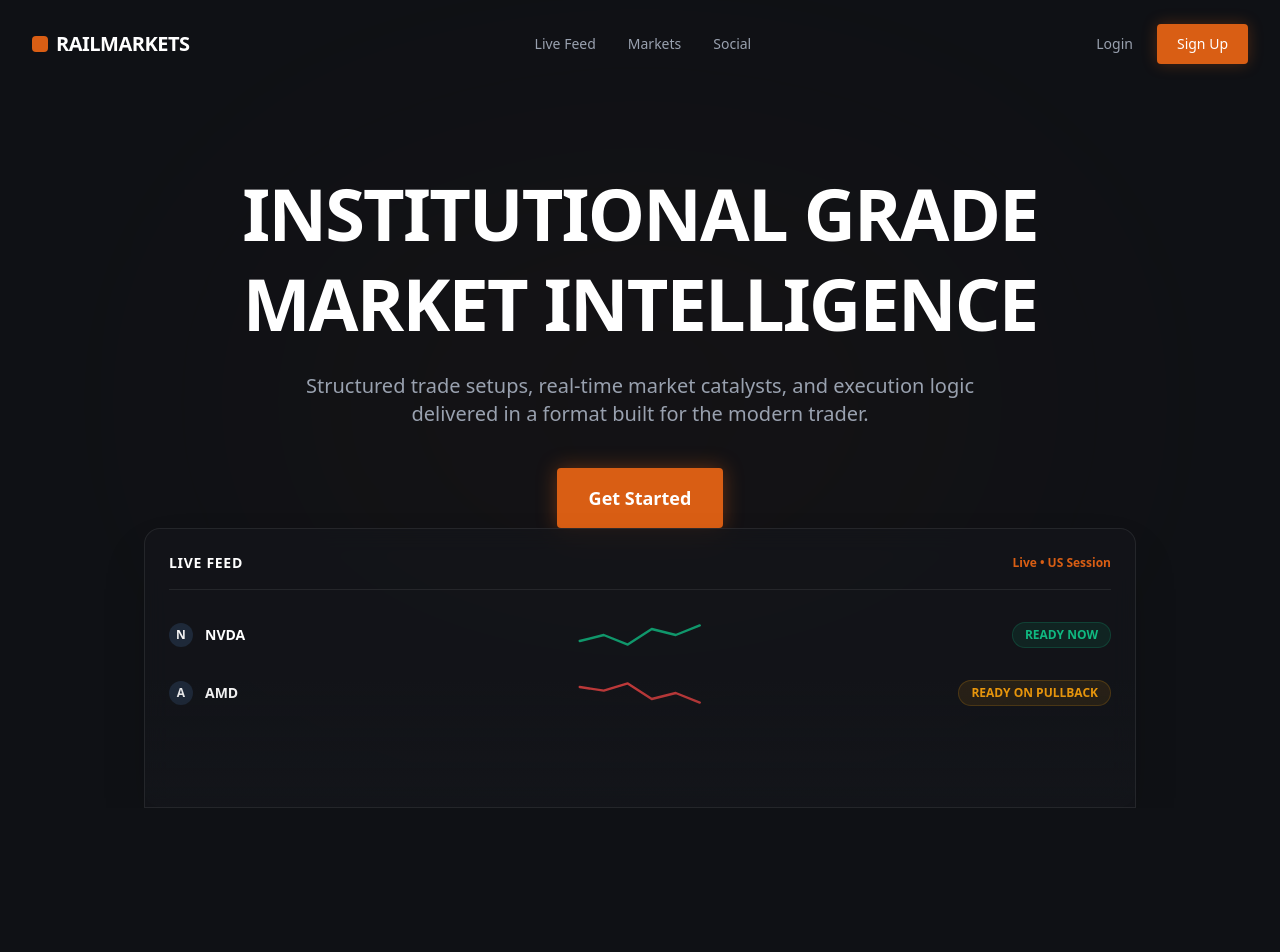
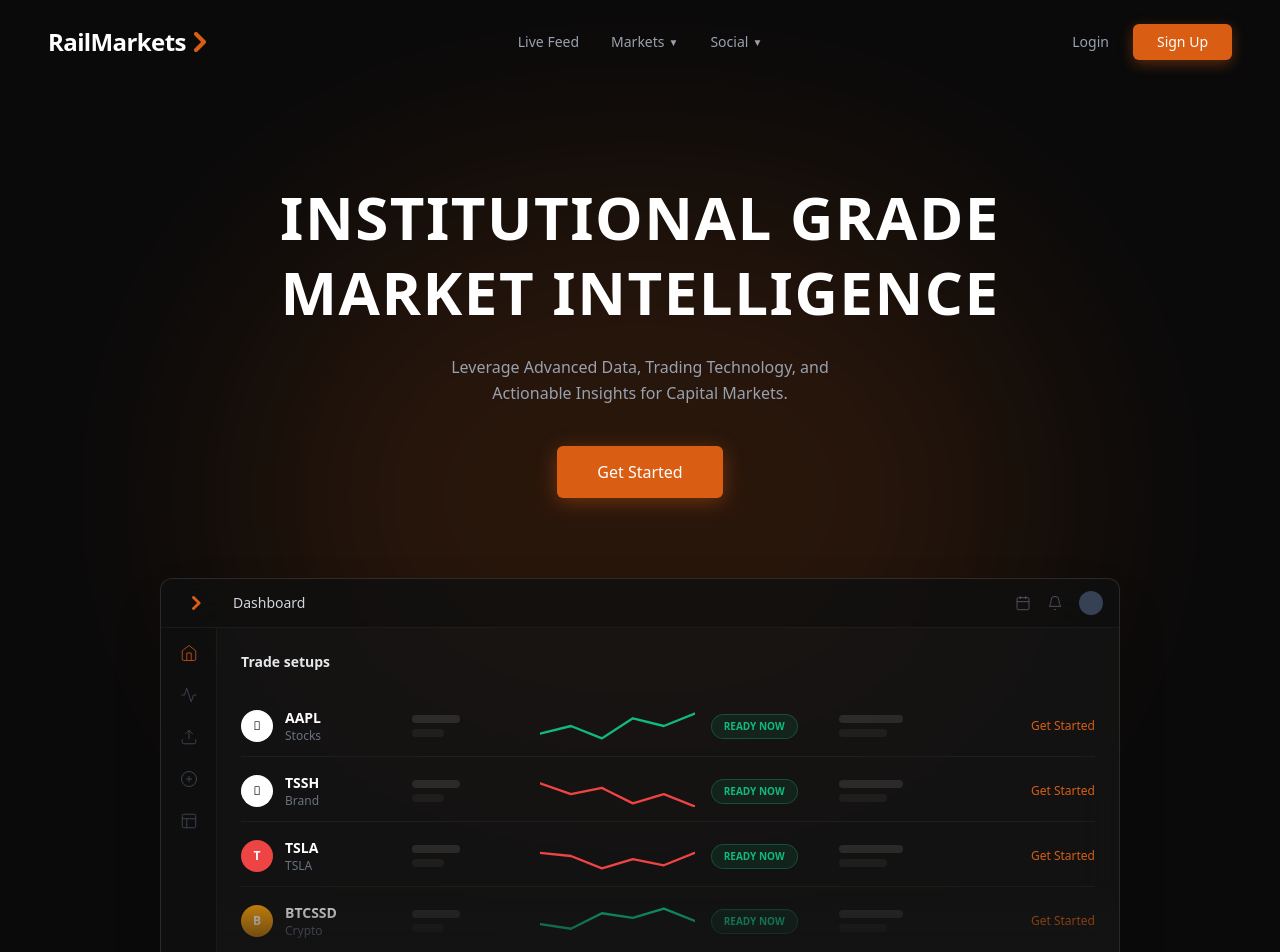
Before and after one commit to jalenbarnes/railmarkets--web, a Next.js app: page / in a window 1280 px wide. Shown: the top 952 px of the page. Before the commit the page ends 808 px from the top, so only its background shows below. Built offline with nearby package versions, Linux system fonts and the light colour scheme.

Commit message:
fix: tightly align landing page ui to the final mockup design

```diff
--- a/src/app/page.tsx
+++ b/src/app/page.tsx
@@ -1,94 +1,203 @@
 import Link from "next/link";
-import Image from "next/image";
 
 export default function LandingPage() {
   return (
-    <div className="min-h-screen bg-[var(--background)] text-[var(--foreground)] flex flex-col relative overflow-hidden">
-      {/* Subtle Ambient Orange Glow Background */}
-      <div className="absolute inset-0 z-0 pointer-events-none">
-        <div className="absolute top-1/4 left-1/2 -translate-x-1/2 w-[800px] h-[400px] bg-[var(--brand-orange)] opacity-[0.03] blur-[150px] rounded-full"></div>
-      </div>
+    <div className="min-h-screen bg-[#0a0a0a] text-white flex flex-col relative overflow-hidden font-sans selection:bg-[#d95e14] selection:text-white">
+      {/* Ambient Glow */}
+      <div className="absolute top-[20%] left-1/2 -translate-x-1/2 w-[800px] h-[600px] bg-[#d95e14] opacity-[0.15] blur-[120px] rounded-full pointer-events-none"></div>
 
-      {/* Transparent Navigation Bar */}
-      <nav className="relative z-10 w-full py-6 px-8 flex justify-between items-center bg-transparent">
-        <div className="font-bold text-xl tracking-tight text-white uppercase flex items-center gap-2">
-          {/* Logo Placeholder */}
-          <div className="w-4 h-4 bg-[var(--brand-orange)] rounded-sm"></div>
+      {/* Navigation */}
+      <nav className="relative z-10 w-full max-w-7xl mx-auto py-6 px-6 md:px-12 flex justify-between items-center">
+        <div className="flex items-center gap-2 text-2xl font-semibold tracking-tight">
           RailMarkets
+          <svg width="14" height="20" viewBox="0 0 14 20" fill="none" xmlns="http://www.w3.org/2000/svg">
+            <path d="M2 2L10 10L2 18" stroke="#d95e14" strokeWidth="4" strokeLinecap="round" strokeLinejoin="round"/>
+          </svg>
         </div>
-        <div className="hidden md:flex gap-8 items-center text-sm font-medium text-gray-400">
+
+        <div className="hidden md:flex items-center gap-8 text-sm text-gray-400">
           <Link href="/feed" className="hover:text-white transition-colors">Live Feed</Link>
-          <Link href="/markets" className="hover:text-white transition-colors">Markets</Link>
-          <Link href="/social" className="hover:text-white transition-colors">Social</Link>
+          <div className="flex items-center gap-1 cursor-pointer hover:text-white transition-colors">
+            Markets <span className="text-[10px]">▼</span>
+          </div>
+          <div className="flex items-center gap-1 cursor-pointer hover:text-white transition-colors">
+            Social <span className="text-[10px]">▼</span>
+          </div>
         </div>
-        <div className="flex gap-6 items-center text-sm font-medium">
+
+        <div className="flex items-center gap-6 text-sm font-medium">
           <Link href="/login" className="text-gray-400 hover:text-white transition-colors">Login</Link>
-          <Link href="/signup" className="bg-[var(--brand-orange)] hover:bg-[var(--brand-orange-hover)] text-white px-5 py-2.5 rounded-sm transition-colors shadow-[0_0_15px_rgba(217,94,20,0.3)]">
+          <Link href="/signup" className="bg-[#d95e14] hover:bg-[#b84f0f] text-white px-6 py-2 rounded-md transition-colors shadow-[0_4px_14px_0_rgba(217,94,20,0.39)]">
             Sign Up
           </Link>
         </div>
       </nav>
 
-      {/* Hero Section */}
-      <main className="relative z-10 flex-1 flex flex-col justify-center items-center px-4 pt-20 pb-32 text-center">
-        <h1 className="text-5xl md:text-6xl lg:text-7xl font-extrabold text-white tracking-tight uppercase max-w-4xl leading-tight">
-          Institutional Grade <br /> Market Intelligence
+      {/* Hero */}
+      <main className="relative z-10 flex flex-col items-center mt-16 md:mt-24 px-4 text-center">
+        <h1 className="text-4xl md:text-5xl lg:text-6xl font-bold text-white tracking-wide uppercase leading-tight">
+          INSTITUTIONAL GRADE <br /> MARKET INTELLIGENCE
         </h1>
-        <p className="mt-6 text-lg md:text-xl text-gray-400 max-w-2xl font-light">
-          Structured trade setups, real-time market catalysts, and execution logic delivered in a format built for the modern trader.
+        <p className="mt-6 text-gray-400 max-w-xl text-sm md:text-base leading-relaxed">
+          Leverage Advanced Data, Trading Technology, and <br className="hidden md:block" /> Actionable Insights for Capital Markets.
         </p>
-        <Link href="/signup" className="mt-10 bg-[var(--brand-orange)] hover:bg-[var(--brand-orange-hover)] text-white px-8 py-4 rounded-sm text-lg font-bold transition-colors shadow-[0_0_20px_rgba(217,94,20,0.4)]">
+        <Link href="/signup" className="mt-10 bg-[#d95e14] hover:bg-[#b84f0f] text-white px-10 py-3.5 rounded-md font-medium transition-colors shadow-[0_4px_20px_0_rgba(217,94,20,0.4)]">
           Get Started
         </Link>
       </main>
 
-      {/* Partially Revealed 'Live Feed' Frosted Sheet */}
-      <div className="relative z-20 w-full max-w-5xl mx-auto -mt-16 sm:-mt-24 md:-mt-32 px-4 pb-0 flex flex-col items-center">
-        <div className="w-full glass-panel rounded-t-2xl p-6 border-b-0 shadow-2xl overflow-hidden relative" style={{ height: "280px" }}>
-          {/* Header */}
-          <div className="flex justify-between items-center mb-6 pb-4 border-b border-[var(--brand-border)]">
-            <h3 className="text-white font-bold uppercase tracking-wider text-sm">Live Feed</h3>
-            <span className="text-[var(--brand-orange)] text-xs font-semibold">Live • US Session</span>
+      {/* Dashboard Mockup Sheet */}
+      <div className="relative z-20 w-full max-w-5xl mx-auto mt-20 px-4 md:px-8 flex-1 flex flex-col">
+        <div className="w-full flex-1 bg-[#141414]/80 backdrop-blur-xl border border-white/10 rounded-t-xl overflow-hidden flex flex-col shadow-2xl min-h-[400px]">
+
+          {/* Dashboard Header */}
+          <div className="flex items-center justify-between px-4 py-3 border-b border-white/5 bg-black/20">
+            <div className="flex items-center gap-4">
+              <div className="w-10 flex justify-center">
+                <svg width="10" height="14" viewBox="0 0 14 20" fill="none" xmlns="http://www.w3.org/2000/svg">
+                  <path d="M2 2L10 10L2 18" stroke="#d95e14" strokeWidth="4" strokeLinecap="round" strokeLinejoin="round"/>
+                </svg>
+              </div>
+              <span className="text-sm font-medium text-gray-300">Dashboard</span>
+            </div>
+            <div className="flex items-center gap-4 text-gray-500">
+              <svg width="16" height="16" fill="none" stroke="currentColor" viewBox="0 0 24 24"><rect x="3" y="4" width="18" height="18" rx="2" ry="2"></rect><line x1="16" y1="2" x2="16" y2="6"></line><line x1="8" y1="2" x2="8" y2="6"></line><line x1="3" y1="10" x2="21" y2="10"></line></svg>
+              <svg width="16" height="16" fill="none" stroke="currentColor" viewBox="0 0 24 24"><path d="M18 8A6 6 0 0 0 6 8c0 7-3 9-3 9h18s-3-2-3-9"></path><path d="M13.73 21a2 2 0 0 1-3.46 0"></path></svg>
+              <div className="w-6 h-6 rounded-full bg-gray-700"></div>
+            </div>
           </div>
 
-          {/* Dummy Rows */}
-          <div className="space-y-4">
-            {/* Row 1 */}
-            <div className="flex items-center justify-between text-sm py-2">
-              <div className="flex items-center gap-3 w-1/4">
-                <div className="w-6 h-6 rounded-full bg-gray-800 flex items-center justify-center text-xs font-bold">N</div>
-                <span className="font-bold text-white">NVDA</span>
-              </div>
-              <div className="w-1/4 h-6 flex items-center">
-                {/* Fake Sparkline Green */}
-                <svg viewBox="0 0 100 20" className="w-full h-full stroke-[var(--status-green)] fill-none stroke-2 opacity-80" strokeLinecap="round" strokeLinejoin="round">
-                  <path d="M0 15 L20 10 L40 18 L60 5 L80 10 L100 2" />
-                </svg>
-              </div>
-              <div className="w-1/4 flex justify-end">
-                <span className="bg-[rgba(16,185,129,0.1)] text-[var(--status-green)] px-3 py-1 rounded-full text-xs font-bold border border-[rgba(16,185,129,0.2)]">READY NOW</span>
-              </div>
+          <div className="flex flex-1">
+            {/* Sidebar */}
+            <div className="w-14 border-r border-white/5 bg-black/20 flex flex-col items-center py-4 gap-6 text-gray-600">
+              <svg width="18" height="18" fill="none" stroke="#d95e14" viewBox="0 0 24 24"><path d="M3 9l9-7 9 7v11a2 2 0 0 1-2 2H5a2 2 0 0 1-2-2z"></path><polyline points="9 22 9 12 15 12 15 22"></polyline></svg>
+              <svg width="18" height="18" fill="none" stroke="currentColor" viewBox="0 0 24 24"><polyline points="22 12 18 12 15 21 9 3 6 12 2 12"></polyline></svg>
+              <svg width="18" height="18" fill="none" stroke="currentColor" viewBox="0 0 24 24"><path d="M21 15v4a2 2 0 0 1-2 2H5a2 2 0 0 1-2-2v-4"></path><polyline points="17 8 12 3 7 8"></polyline><line x1="12" y1="3" x2="12" y2="15"></line></svg>
+              <svg width="18" height="18" fill="none" stroke="currentColor" viewBox="0 0 24 24"><circle cx="12" cy="12" r="10"></circle><line x1="12" y1="8" x2="12" y2="16"></line><line x1="8" y1="12" x2="16" y2="12"></line></svg>
+              <svg width="18" height="18" fill="none" stroke="currentColor" viewBox="0 0 24 24"><rect x="3" y="3" width="18" height="18" rx="2" ry="2"></rect><line x1="3" y1="9" x2="21" y2="9"></line><line x1="9" y1="21" x2="9" y2="9"></line></svg>
             </div>
 
-            {/* Row 2 */}
-            <div className="flex items-center justify-between text-sm py-2">
-              <div className="flex items-center gap-3 w-1/4">
-                <div className="w-6 h-6 rounded-full bg-gray-800 flex items-center justify-center text-xs font-bold">A</div>
-                <span className="font-bold text-white">AMD</span>
+            {/* Main Content Area */}
+            <div className="flex-1 p-6 relative">
+              <h2 className="text-sm font-semibold text-gray-200 mb-6">Trade setups</h2>
+
+              <div className="space-y-1 relative z-10">
+                {/* Row 1: AAPL */}
+                <div className="flex items-center justify-between py-3 border-b border-white/5">
+                  <div className="flex items-center gap-3 w-[20%]">
+                    <div className="w-8 h-8 rounded-full bg-white text-black flex items-center justify-center font-bold text-xs"></div>
+                    <div>
+                      <div className="text-sm font-semibold text-white">AAPL</div>
+                      <div className="text-xs text-gray-500">Stocks</div>
+                    </div>
+                  </div>
+                  <div className="w-[15%]">
+                    <div className="h-2 w-12 bg-white/10 rounded-sm mb-1.5"></div>
+                    <div className="h-2 w-8 bg-white/5 rounded-sm"></div>
+                  </div>
+                  <div className="w-[20%] h-8 pr-4">
+                    <svg viewBox="0 0 100 20" className="w-full h-full stroke-[#10b981] fill-none stroke-[1.5]" strokeLinecap="round" strokeLinejoin="round"><path d="M0 15 L20 10 L40 18 L60 5 L80 10 L100 2" /></svg>
+                  </div>
+                  <div className="w-[15%] flex justify-start">
+                    <span className="px-3 py-1 rounded-full text-[10px] font-bold text-[#10b981] border border-[#10b981]/30 bg-[#10b981]/10">READY NOW</span>
+                  </div>
+                  <div className="w-[15%]">
+                    <div className="h-2 w-16 bg-white/10 rounded-sm mb-1.5"></div>
+                    <div className="h-2 w-12 bg-white/5 rounded-sm"></div>
+                  </div>
+                  <div className="w-[15%] text-right text-xs font-medium text-[#d95e14] cursor-pointer hover:text-[#b84f0f] transition-colors">
+                    Get Started
+                  </div>
+                </div>
+
+                {/* Row 2: TSSH */}
+                <div className="flex items-center justify-between py-3 border-b border-white/5">
+                  <div className="flex items-center gap-3 w-[20%]">
+                    <div className="w-8 h-8 rounded-full bg-white text-black flex items-center justify-center font-bold text-xs"></div>
+                    <div>
+                      <div className="text-sm font-semibold text-white">TSSH</div>
+                      <div className="text-xs text-gray-500">Brand</div>
+                    </div>
+                  </div>
+                  <div className="w-[15%]">
+                    <div className="h-2 w-12 bg-white/10 rounded-sm mb-1.5"></div>
+                    <div className="h-2 w-8 bg-white/5 rounded-sm"></div>
+                  </div>
+                  <div className="w-[20%] h-8 pr-4">
+                    <svg viewBox="0 0 100 20" className="w-full h-full stroke-[#ef4444] fill-none stroke-[1.5]" strokeLinecap="round" strokeLinejoin="round"><path d="M0 5 L20 12 L40 8 L60 18 L80 12 L100 20" /></svg>
+                  </div>
+                  <div className="w-[15%] flex justify-start">
+                    <span className="px-3 py-1 rounded-full text-[10px] font-bold text-[#10b981] border border-[#10b981]/30 bg-[#10b981]/10">READY NOW</span>
+                  </div>
+                  <div className="w-[15%]">
+                    <div className="h-2 w-16 bg-white/10 rounded-sm mb-1.5"></div>
+                    <div className="h-2 w-12 bg-white/5 rounded-sm"></div>
+                  </div>
+                  <div className="w-[15%] text-right text-xs font-medium text-[#d95e14] cursor-pointer hover:text-[#b84f0f] transition-colors">
+                    Get Started
+                  </div>
+                </div>
+
+                {/* Row 3: TSLA */}
+                <div className="flex items-center justify-between py-3 border-b border-white/5">
+                  <div className="flex items-center gap-3 w-[20%]">
+                    <div className="w-8 h-8 rounded-full bg-[#ef4444] text-white flex items-center justify-center font-bold text-xs">T</div>
+                    <div>
+                      <div className="text-sm font-semibold text-white">TSLA</div>
+                      <div className="text-xs text-gray-500">TSLA</div>
+                    </div>
+                  </div>
+                  <div className="w-[15%]">
+                    <div className="h-2 w-12 bg-white/10 rounded-sm mb-1.5"></div>
+                    <div className="h-2 w-8 bg-white/5 rounded-sm"></div>
+                  </div>
+                  <div className="w-[20%] h-8 pr-4">
+                    <svg viewBox="0 0 100 20" className="w-full h-full stroke-[#ef4444] fill-none stroke-[1.5]" strokeLinecap="round" strokeLinejoin="round"><path d="M0 8 L20 10 L40 18 L60 12 L80 16 L100 8" /></svg>
+                  </div>
+                  <div className="w-[15%] flex justify-start">
+                    <span className="px-3 py-1 rounded-full text-[10px] font-bold text-[#10b981] border border-[#10b981]/30 bg-[#10b981]/10">READY NOW</span>
+                  </div>
+                  <div className="w-[15%]">
+                    <div className="h-2 w-16 bg-white/10 rounded-sm mb-1.5"></div>
+                    <div className="h-2 w-12 bg-white/5 rounded-sm"></div>
+                  </div>
+                  <div className="w-[15%] text-right text-xs font-medium text-[#d95e14] cursor-pointer hover:text-[#b84f0f] transition-colors">
+                    Get Started
+                  </div>
+                </div>
+
+                {/* Row 4: BTCSSD */}
+                <div className="flex items-center justify-between py-3">
+                  <div className="flex items-center gap-3 w-[20%]">
+                    <div className="w-8 h-8 rounded-full bg-[#f59e0b] text-white flex items-center justify-center font-bold text-xs">B</div>
+                    <div>
+                      <div className="text-sm font-semibold text-white">BTCSSD</div>
+                      <div className="text-xs text-gray-500">Crypto</div>
+                    </div>
+                  </div>
+                  <div className="w-[15%]">
+                    <div className="h-2 w-12 bg-white/10 rounded-sm mb-1.5"></div>
+                    <div className="h-2 w-8 bg-white/5 rounded-sm"></div>
+                  </div>
+                  <div className="w-[20%] h-8 pr-4">
+                    <svg viewBox="0 0 100 20" className="w-full h-full stroke-[#10b981] fill-none stroke-[1.5]" strokeLinecap="round" strokeLinejoin="round"><path d="M0 12 L20 15 L40 5 L60 8 L80 2 L100 10" /></svg>
+                  </div>
+                  <div className="w-[15%] flex justify-start">
+                    <span className="px-3 py-1 rounded-full text-[10px] font-bold text-[#10b981] border border-[#10b981]/30 bg-[#10b981]/10">READY NOW</span>
+                  </div>
+                  <div className="w-[15%]">
+                    <div className="h-2 w-16 bg-white/10 rounded-sm mb-1.5"></div>
+                    <div className="h-2 w-12 bg-white/5 rounded-sm"></div>
+                  </div>
+                  <div className="w-[15%] text-right text-xs font-medium text-[#d95e14] cursor-pointer hover:text-[#b84f0f] transition-colors">
+                    Get Started
+                  </div>
+                </div>
               </div>
-              <div className="w-1/4 h-6 flex items-center">
-                {/* Fake Sparkline Red */}
-                <svg viewBox="0 0 100 20" className="w-full h-full stroke-[var(--status-red)] fill-none stroke-2 opacity-80" strokeLinecap="round" strokeLinejoin="round">
-                  <path d="M0 5 L20 8 L40 2 L60 15 L80 10 L100 18" />
-                </svg>
-              </div>
-              <div className="w-1/4 flex justify-end">
-                <span className="bg-[rgba(245,158,11,0.1)] text-[var(--status-yellow)] px-3 py-1 rounded-full text-xs font-bold border border-[rgba(245,158,11,0.2)]">READY ON PULLBACK</span>
-              </div>
+
+              {/* Fade out at bottom */}
+              <div className="absolute bottom-0 left-0 right-0 h-24 bg-gradient-to-t from-[#141414] to-transparent z-20 pointer-events-none"></div>
             </div>
-
-            {/* Fade Out Gradient Cover */}
-            <div className="absolute bottom-0 left-0 right-0 h-32 bg-gradient-to-t from-[var(--brand-glass)] to-transparent z-10 pointer-events-none rounded-b-2xl"></div>
           </div>
         </div>
       </div>
```
